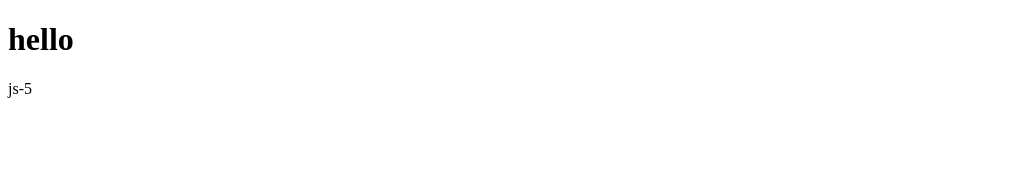
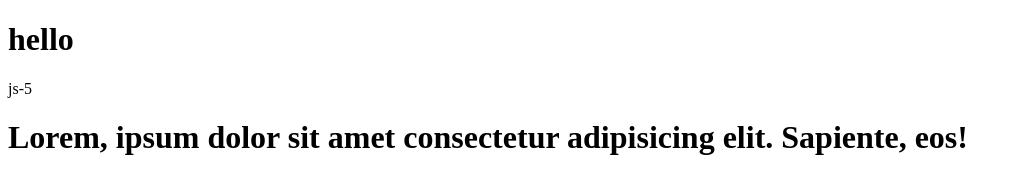
Before and after one commit to Samirkosh/session-14, a plain HTML site: page index.html in a window 1280 px wide. Shown: the whole page, without its empty margins (0-1021 px from the left). Drawn offline with Linux system fonts and the light colour scheme.

Commit message:
create h1

```diff
--- a/index.html
+++ b/index.html
@@ -9,5 +9,8 @@
   <body>
     <h1>hello</h1>
     <p>js-5</p>
+    <h1>
+      Lorem, ipsum dolor sit amet consectetur adipisicing elit. Sapiente, eos!
+    </h1>
   </body>
 </html>
```
